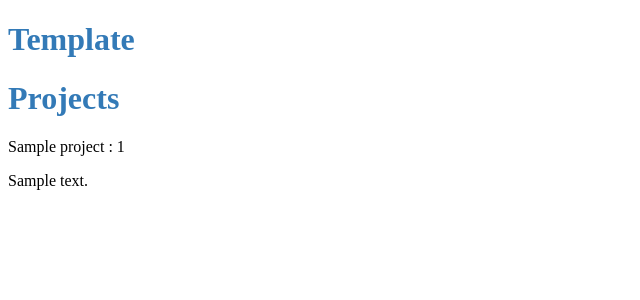
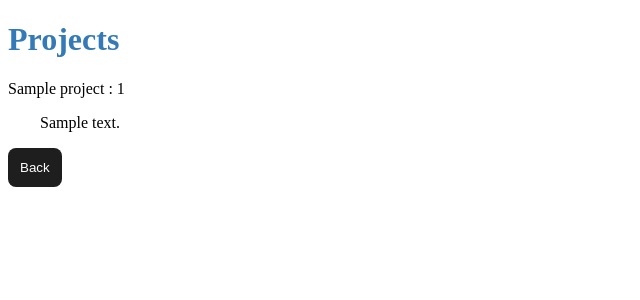
Before and after one commit to andrewHolsaeter/django-timesheet-assistant, a Django app: template timesheetViewer/templates/projects.html in a window 1280 px wide. Shown: the top 300 px of the page, without its empty margins (0-640 px from the left). Run offline with Django 3.2, Linux system fonts and the light colour scheme; the template is opened without the code that fills it: most values are stand-ins (such as "Sample title", 1, 10 or a date in 2020).

Commit message:
Some styling and buttons to go back and forth

```diff
--- a/timesheetViewer/static/timesheetViewer/style.css
+++ b/timesheetViewer/static/timesheetViewer/style.css
@@ -7,3 +7,24 @@
 h1 {
     color: var(--clr-primary);
 }
+
+button {
+    cursor:pointer;
+    background-color: var(--clr-off-black);
+    color: #fff;
+    padding: 0.75rem;
+    border-radius: 0.5rem;
+
+    border:0;
+}
+button:hover {
+    background-color: var(--clr-dark-grey);
+}
+
+*:visited{
+    color:inherit;
+}
+
+p.subproject{
+    margin-left:2rem;
+}
--- a/timesheetViewer/templates/base.html
+++ b/timesheetViewer/templates/base.html
@@ -12,6 +12,9 @@
 
         <title>Timesheet</title>
 
+        <!-- Google fonts   -->
+        <link href="https://fonts.googleapis.com/css?family=Montserrat:300,400,500,700&display=swap" rel="stylesheet">
+
         {% load static %}
         <link rel="stylesheet" type="text/css" href="{% static 'timesheetViewer/style.css' %}">
 
@@ -19,8 +22,12 @@
     </head>
 
 <body>
-    <h1>Template</h1>
-{% block page_content %}{% endblock %}
+{% block page_content %}
+<h1>Index</h1>
+<a class="projects" href="projects">
+    <button>Projects</button>
+</a>
+{% endblock %}
 </body>
 
 </html
--- a/timesheetViewer/templates/projects.html
+++ b/timesheetViewer/templates/projects.html
@@ -23,7 +23,9 @@
             </div>
 
             {% endfor %}
-
         </div>
+        <a class="back" href="..">
+            <button>Back</button>
+        </a>
 
 {% endblock %}
```
